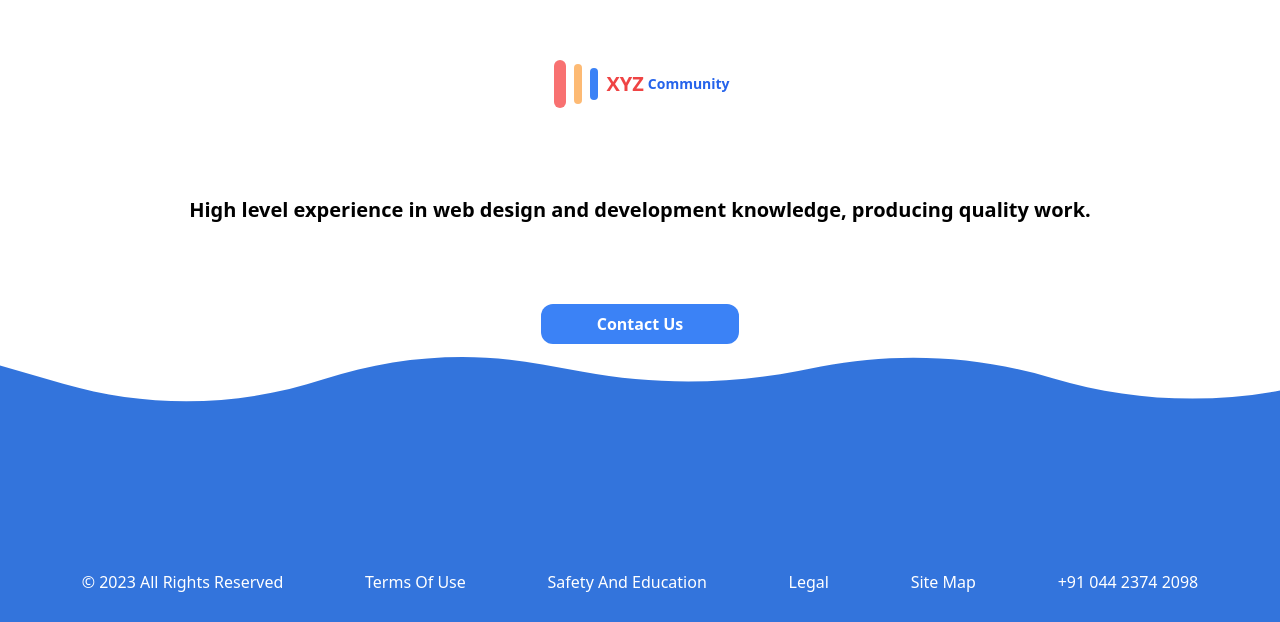
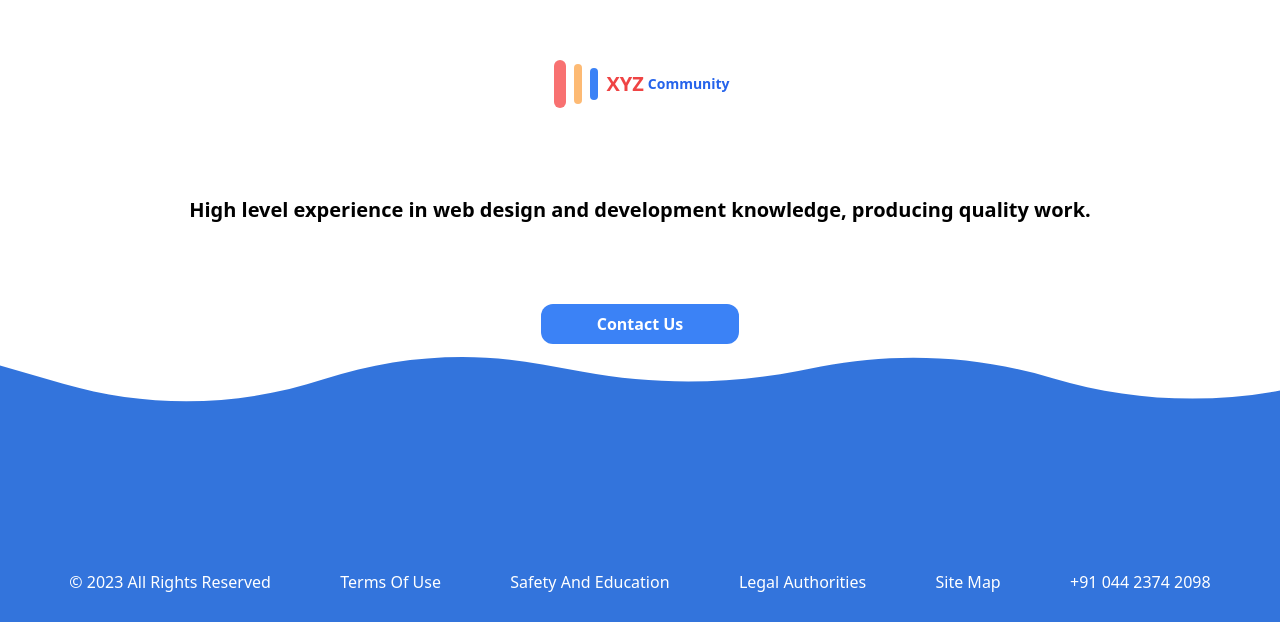
Before and after one commit to Kaarthik-07/sih-repo, a React (Vite) app in the folder frontend/: page /main in a window 1280 px wide. Shown: the part 2820-3442 px from the top of the page. Built offline with nearby package versions, Linux system fonts and the light colour scheme; a small style sheet from the web is missing.

Commit message:
footer extra content added

```diff
--- a/frontend/src/MainPage.jsx
+++ b/frontend/src/MainPage.jsx
@@ -187,7 +187,7 @@ const MainPage = () => {
 <p className="mt-[-5rem] text-white font-medium" >&copy; 2023 All Rights Reserved</p>
 <p className="mt-[-5rem] text-white font-medium">Terms Of Use</p>
 <p className="text-center mt-[-5rem]  text-white font-medium">Safety And Education</p>
-<p className="mt-[-5rem] text-white font-medium">Legal</p>
+<p className="mt-[-5rem] text-white font-medium">Legal Authorities</p>
 <p className="mt-[-5rem] text-white font-medium">Site Map</p>
 <p className="mt-[-5rem] text-white font-medium">+91 044 2374 2098</p>
 </div>
```
